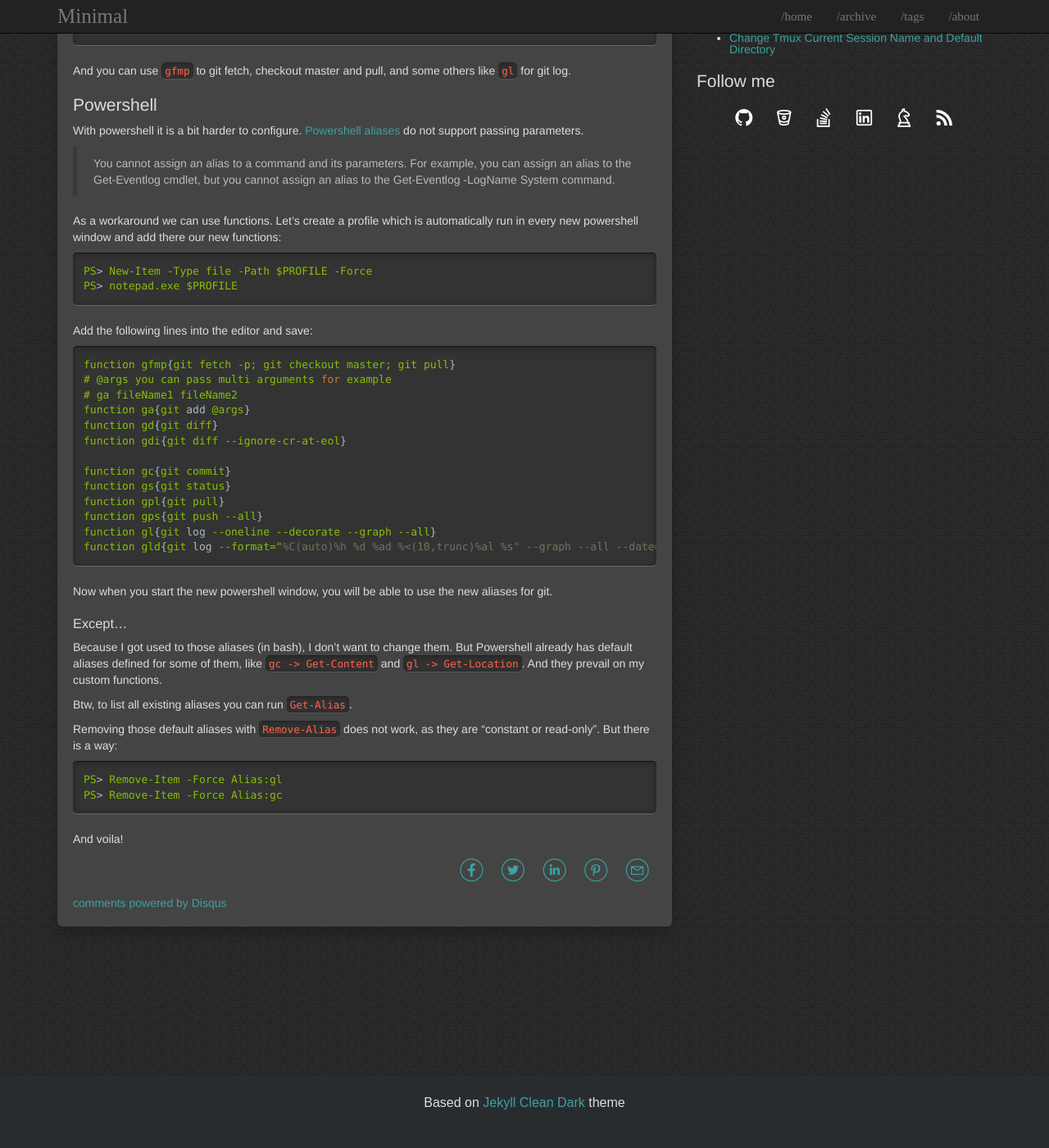
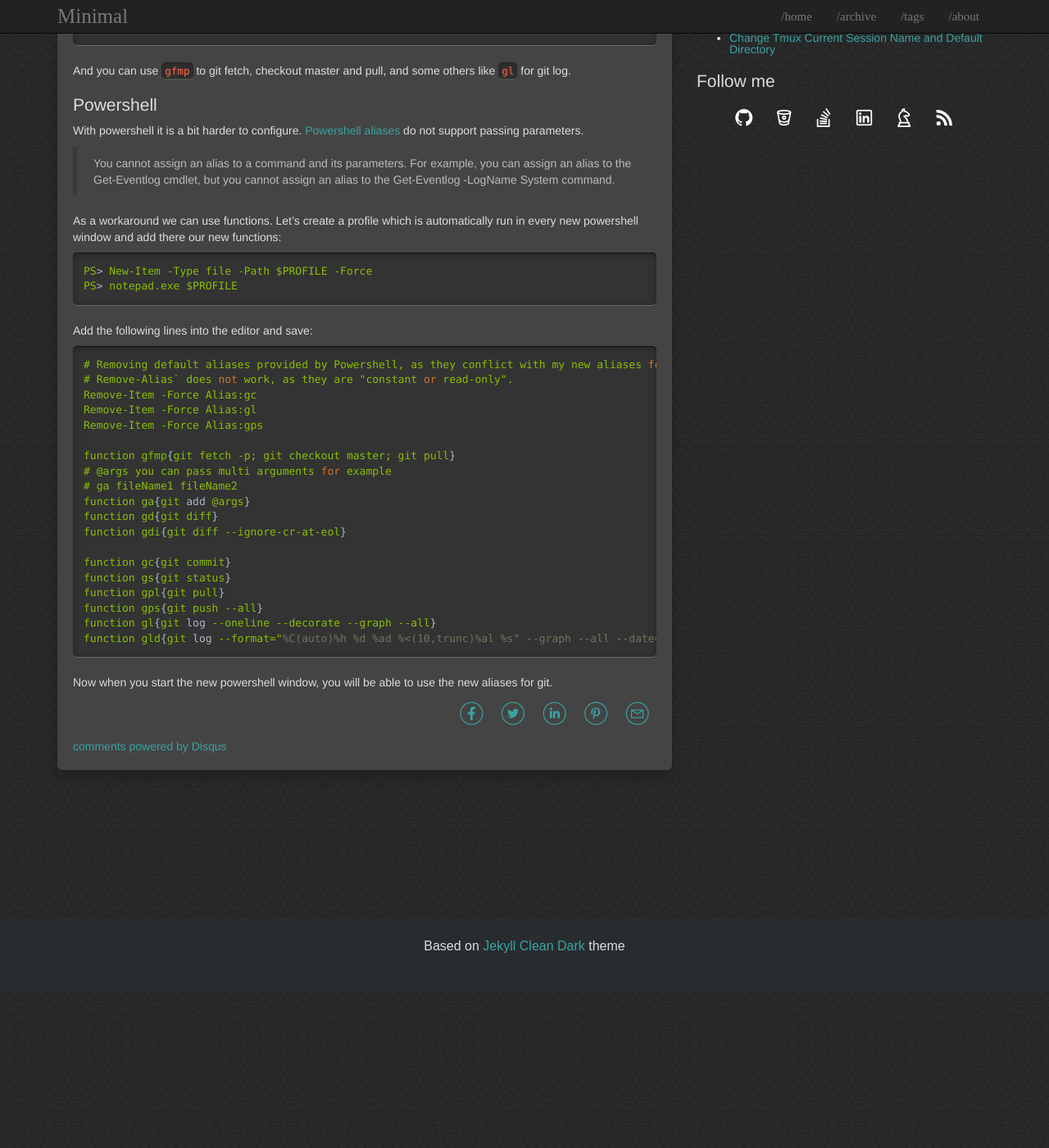
Before and after one commit to DracoAter/dracoater.github.io, a Jekyll site: the page built from _posts/2024-10-23-git-aliases.md, in a window 1280 px wide and 1400 px high, scrolled down 462 px. Shown: the whole window at 82% size. Built offline with Jekyll 4.4.1, drawn with Linux system fonts in a browser that asks for light colours; comment, search, counter and statistics services are not loaded; after the commit the page ends 1671 px from its top, so only the background shows below that.

Commit message:
Update 2024-10-23-git-aliases.md

````diff
--- a/_posts/2024-10-23-git-aliases.md
+++ b/_posts/2024-10-23-git-aliases.md
@@ -55,6 +55,12 @@ PS> notepad.exe $PROFILE
 Add the following lines into the editor and save:
 
 ```ps
+# Removing default aliases provided by Powershell, as they conflict with my new aliases for git
+# Remove-Alias` does not work, as they are "constant or read-only".
+Remove-Item -Force Alias:gc
+Remove-Item -Force Alias:gl
+Remove-Item -Force Alias:gps
+
 function gfmp{git fetch -p; git checkout master; git pull}
 # @args you can pass multi arguments for example
 # ga fileName1 fileName2
@@ -71,21 +77,3 @@ function gld{git log --format="%C(auto)%h %d %ad %<(10,trunc)%al %s" --graph --a
 ```
 
 Now when you start the new powershell window, you will be able to use the new aliases for git.
-
-### Except...
-
-Because I got used to those aliases (in bash), I don't want to change them. But Powershell already
-has default aliases defined for some of them, like `gc -> Get-Content` and `gl -> Get-Location`.
-And they prevail on my custom functions.
-
-Btw, to list all existing aliases you can run `Get-Alias`.
-
-Removing those default aliases with `Remove-Alias` does not work, as they are "constant or
-read-only". But there is a way:
-
-```ps
-PS> Remove-Item -Force Alias:gl
-PS> Remove-Item -Force Alias:gc
-```
-
-And voila!
````
